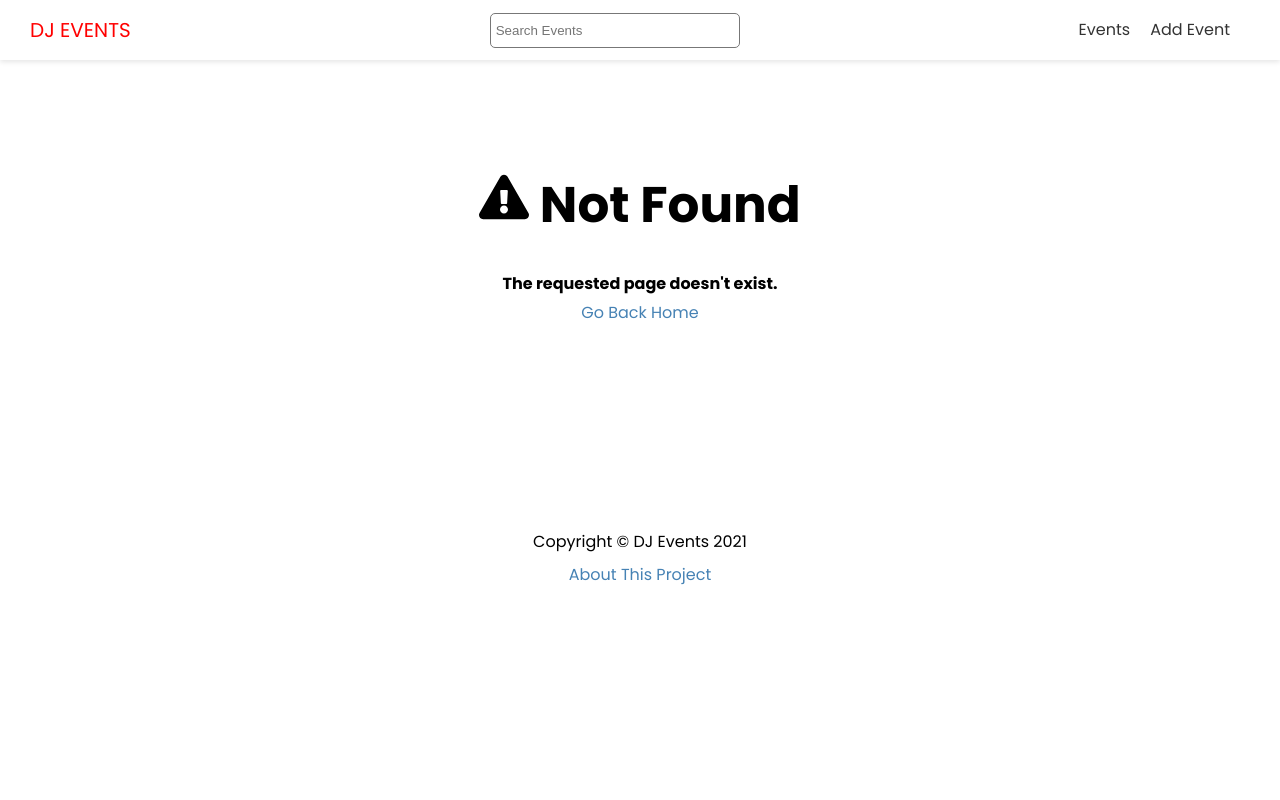
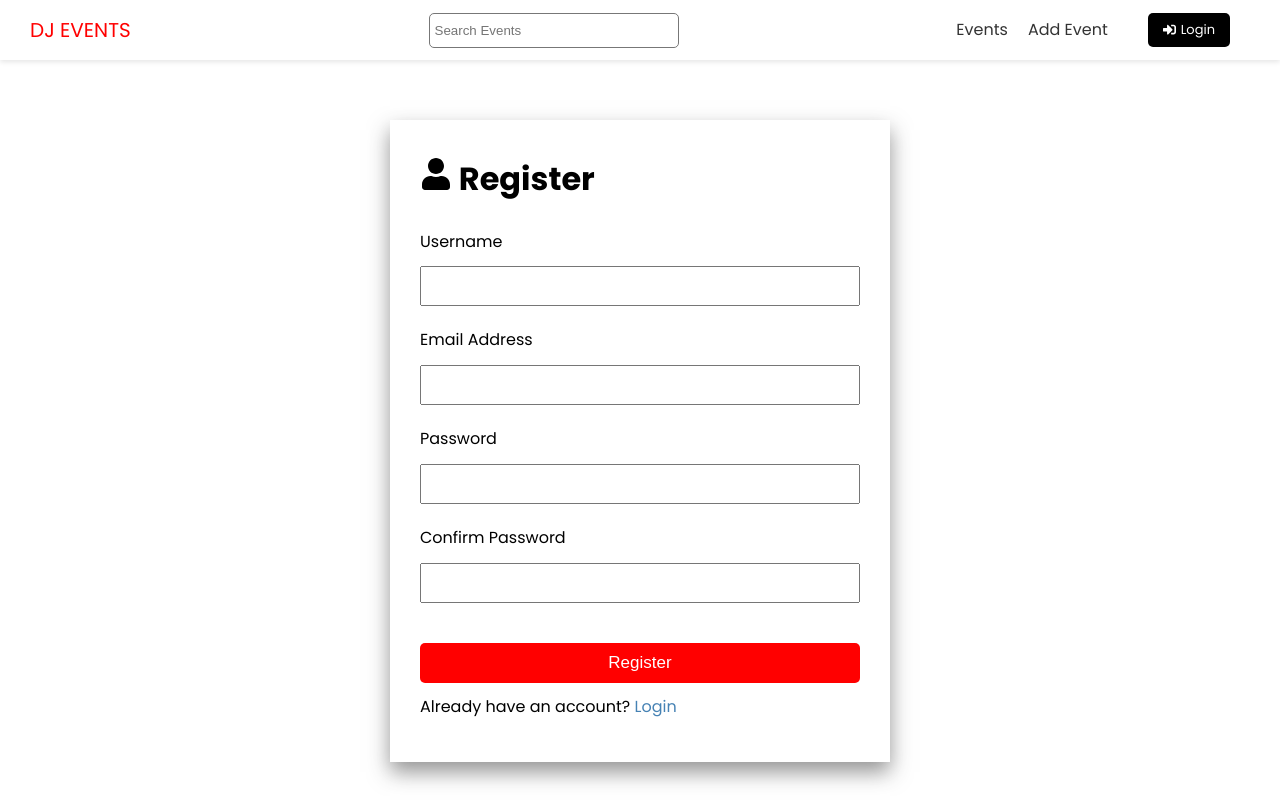
Before and after one commit to SajjanKarn/dj-events-frontend, a Next.js app: page /account/register in a window 1280 px wide. Before the commit this address had no page. Shown: the top 800 px of the page. Built offline with nearby package versions, Linux system fonts and the light colour scheme.

Commit message:
added login and registration page

```diff
--- a/components/Header.js
+++ b/components/Header.js
@@ -1,8 +1,9 @@
 import Link from "next/link";
 
 import Search from "./Search";
+import styles from "@/styles/Header.module.css";
 
-import styles from "@/styles/Header.module.css";
+import { FaSignInAlt, FaSignOutAlt } from "react-icons/fa";
 
 export default function Header() {
   return (
@@ -27,6 +28,13 @@
               <a>Add Event</a>
             </Link>
           </li>
+          <li>
+            <Link href="/account/login">
+              <a className="btn-secondary btn-icon">
+                <FaSignInAlt /> Login
+              </a>
+            </Link>
+          </li>
         </ul>
       </nav>
     </header>
--- /dev/null
+++ b/pages/account/register.js
@@ -0,0 +1,78 @@
+import { FaUser } from "react-icons/fa";
+import { ToastContainer, toast } from "react-toastify";
+import "react-toastify/dist/ReactToastify.css";
+import { useState, useEffect, useContext } from "react";
+import Link from "next/link";
+import Layout from "@/components/Layout";
+import styles from "@/styles/AuthForm.module.css";
+
+export default function RegisterPage() {
+  const [username, setUsername] = useState("");
+  const [email, setEmail] = useState("");
+  const [password, setPassword] = useState("");
+  const [passwordConfirm, setPasswordConfirm] = useState("");
+
+  const handleSubmit = (e) => {
+    e.preventDefault();
+    if (password !== passwordConfirm) {
+      toast.error("❌ Passwords do not match!");
+      return;
+    }
+    console.log({ username, email, password });
+  };
+
+  return (
+    <Layout title="User Register">
+      <div className={styles.auth}>
+        <h1>
+          <FaUser /> Register
+        </h1>
+        <ToastContainer />
+        <form onSubmit={handleSubmit}>
+          <div>
+            <label htmlFor="username">Username</label>
+            <input
+              type="text"
+              id="username"
+              value={username}
+              onChange={(e) => setUsername(e.target.value)}
+            />
+          </div>
+          <div>
+            <label htmlFor="email">Email Address</label>
+            <input
+              type="email"
+              id="email"
+              value={email}
+              onChange={(e) => setEmail(e.target.value)}
+            />
+          </div>
+          <div>
+            <label htmlFor="password">Password</label>
+            <input
+              type="password"
+              id="password"
+              value={password}
+              onChange={(e) => setPassword(e.target.value)}
+            />
+          </div>
+          <div>
+            <label htmlFor="passwordConfirm">Confirm Password</label>
+            <input
+              type="password"
+              id="passwordConfirm"
+              value={passwordConfirm}
+              onChange={(e) => setPasswordConfirm(e.target.value)}
+            />
+          </div>
+
+          <input type="submit" value="Register" className="btn" />
+        </form>
+
+        <p>
+          Already have an account? <Link href="/account/login">Login</Link>
+        </p>
+      </div>
+    </Layout>
+  );
+}
--- /dev/null
+++ b/styles/AuthForm.module.css
@@ -0,0 +1,31 @@
+.auth {
+  max-width: 500px;
+  margin: auto;
+  padding: 30px;
+  box-shadow: 0px 10px 20px 0px rgba(50, 50, 50, 0.52);
+}
+
+.auth label {
+  display: block;
+  margin-bottom: 10px;
+}
+
+.auth input[type="text"],
+.auth input[type="email"],
+.auth input[type="password"] {
+  display: block;
+  width: 100%;
+  height: 40px;
+  padding: 5px;
+  font-size: 18px;
+}
+
+.auth input[type="submit"] {
+  margin-top: 20px;
+  width: 100%;
+  font-size: 17px;
+}
+
+.auth div {
+  margin-bottom: 20px;
+}
```
Also changed, not shown: pages/account/login.js (added, +54 -0 lines).
